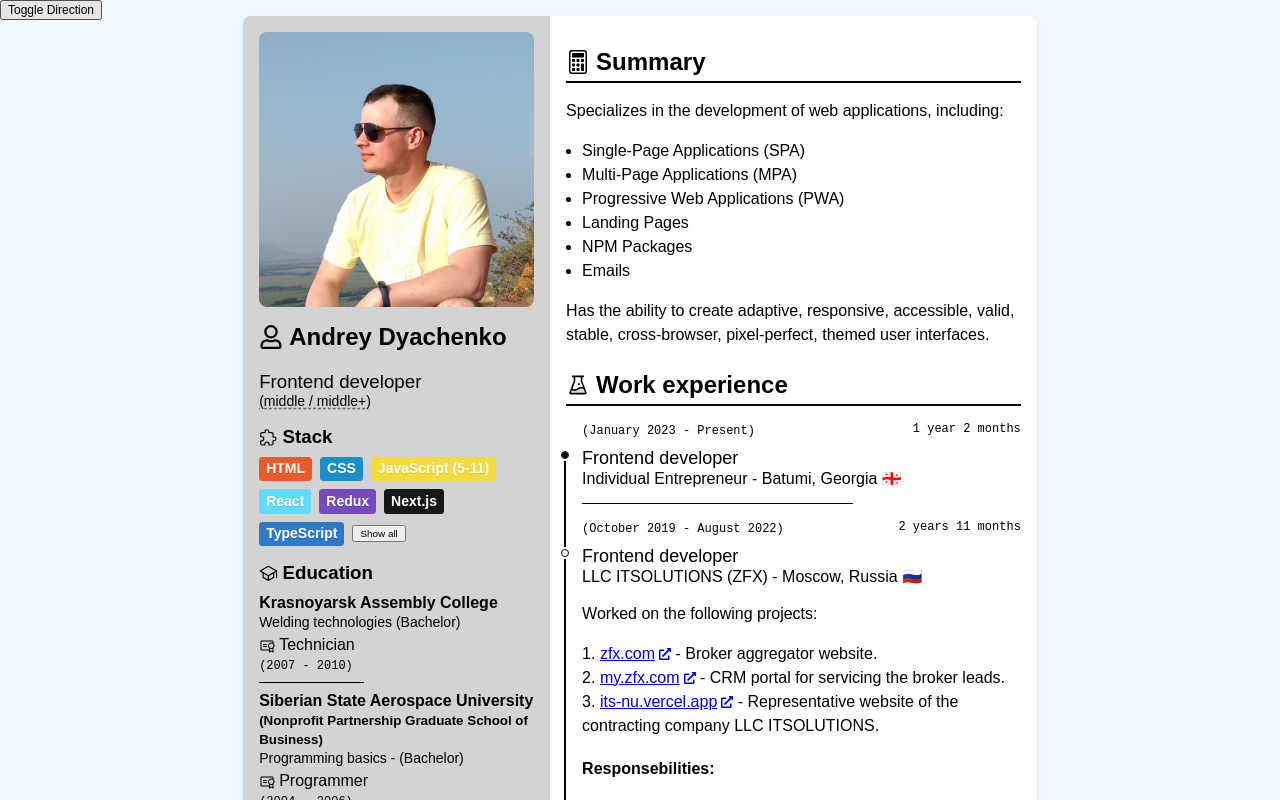
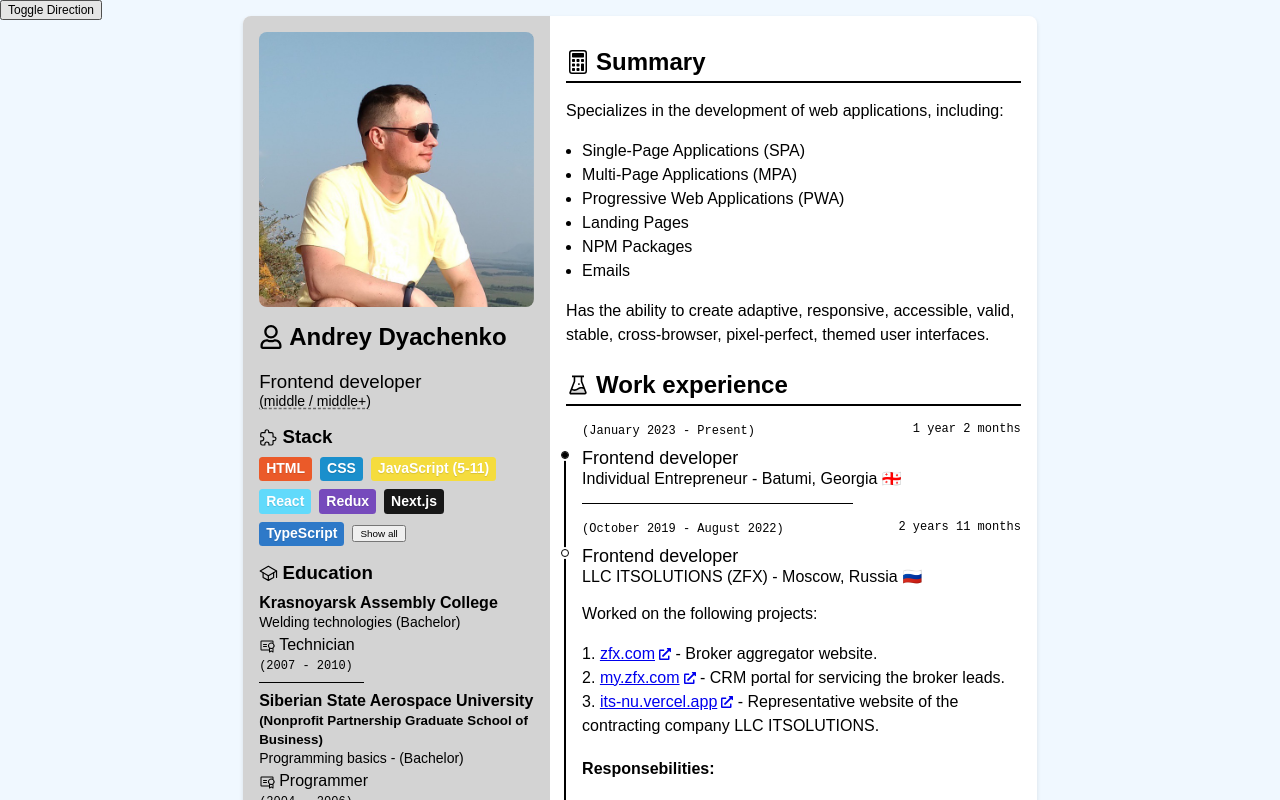
Before and after one commit to Andrew-Dyachenko/cv, a Next.js app: page / in a window 1280 px wide. Shown: the top 800 px of the page. Built offline with nearby package versions, Linux system fonts and the light colour scheme; a web font is replaced by a local one.

Commit message:
refactor: mirror photo
Still, a photograph facing right looks better

```diff
--- a/app/components/Photo/photo.module.scss
+++ b/app/components/Photo/photo.module.scss
@@ -11,7 +11,7 @@
 		height: auto;
 		max-width: 100%;
 
-		@at-root :root[dir="rtl"] & {
+		@at-root :root:not([dir="rtl"]) & {
 			transform: scale(-1, 1); // Flip X
 		}
 	}
```
